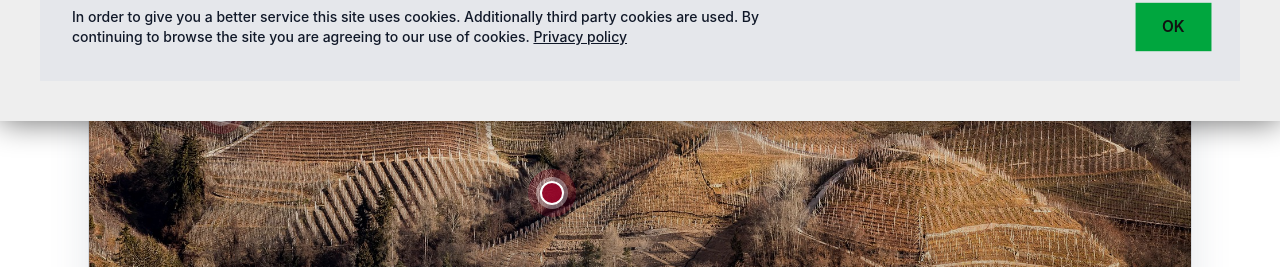
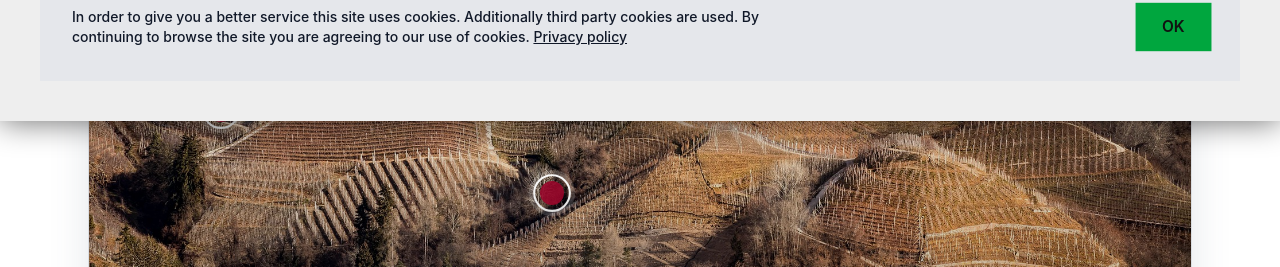
Before and after one commit to Eurac-Research/winemap, a Next.js app: page /adaptation/eba-strategies in a window 1280 px wide. Shown: the part 679-946 px from the top of the page. Built offline with nearby package versions, Linux system fonts and the light colour scheme.

Commit message:
restyle circles on map

```diff
--- a/src/components/eba/EbaStrategyImageMap.tsx
+++ b/src/components/eba/EbaStrategyImageMap.tsx
@@ -77,8 +77,8 @@ export function EbaStrategyImageMap({
                 top: `${marker.position.y}%`,
               }}
             >
-              <span className="absolute h-12 w-12 rounded-full bg-[color:var(--accent-strong)]/35 opacity-80 transition group-hover:scale-125 group-hover:opacity-100 group-focus-visible:scale-125" />
-              <span className="relative h-6 w-6 rounded-full border-2 border-white bg-[color:var(--accent-strong)] shadow-[0_8px_18px_rgba(0,0,0,0.28)] ring-4 ring-white/35 transition group-hover:scale-110 group-focus-visible:scale-110" />
+              <span className="eba-marker-ring absolute h-9 w-9 rounded-full border-2 border-white shadow-[0_0_0_4px_rgba(255,255,255,0.18)]" />
+              <span className="relative h-6 w-6 rounded-full bg-[color:var(--accent-strong)] shadow-[0_8px_18px_rgba(0,0,0,0.28)]" />
 
               <span
                 id={tooltipId}
--- a/src/styles/global.css
+++ b/src/styles/global.css
@@ -223,3 +223,25 @@
   --color-sidebar-border: var(--sidebar-border);
   --color-sidebar-ring: var(--sidebar-ring);
 }
+
+@keyframes eba-marker-ring-pulse {
+  0%,
+  100% {
+    transform: scale(1);
+  }
+
+  50% {
+    transform: scale(1.25);
+  }
+}
+
+.eba-marker-ring {
+  transform-origin: center;
+  animation: eba-marker-ring-pulse 2.6s ease-in-out infinite;
+}
+
+@media (prefers-reduced-motion: reduce) {
+  .eba-marker-ring {
+    animation: none;
+  }
+}
```
